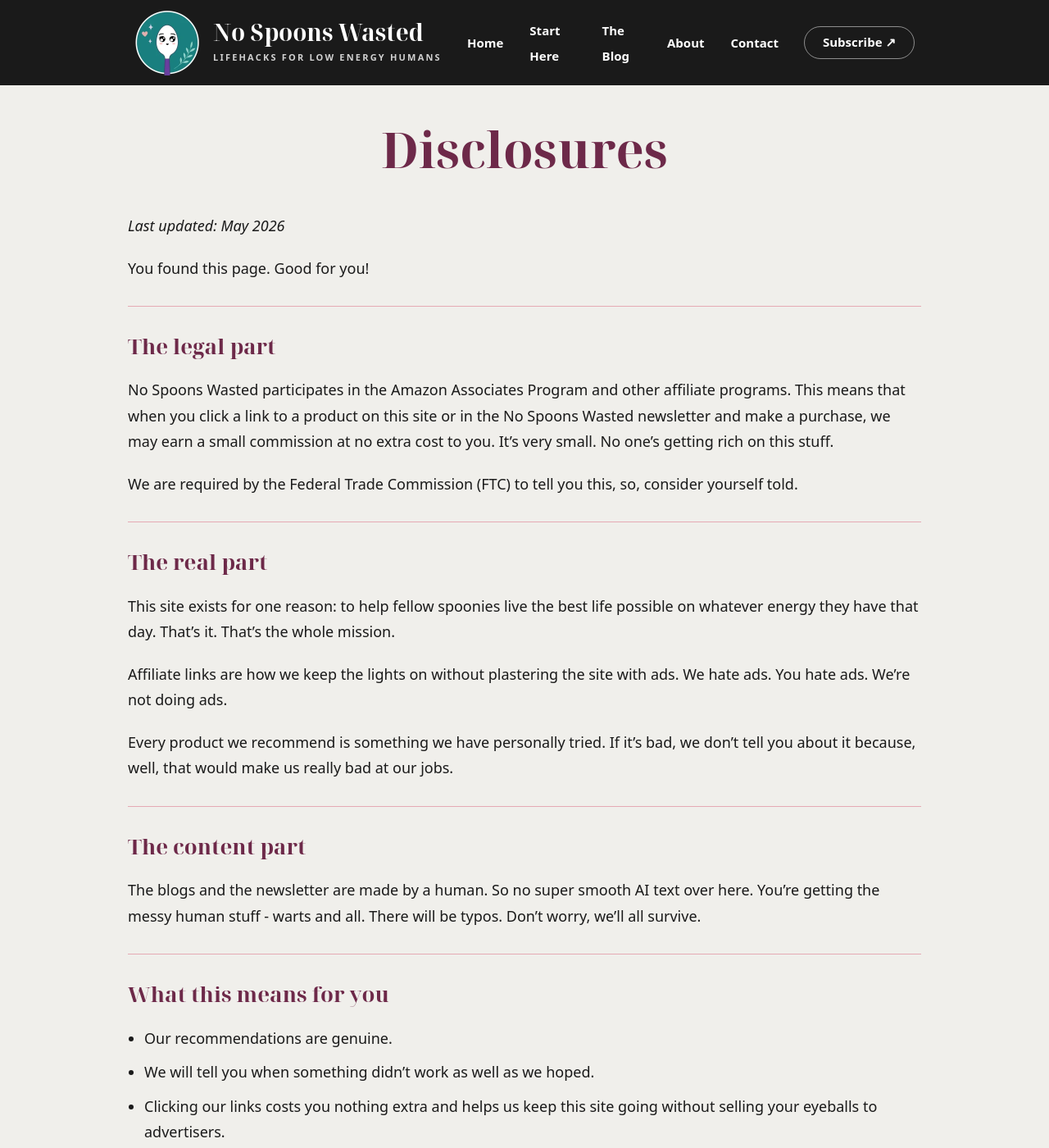
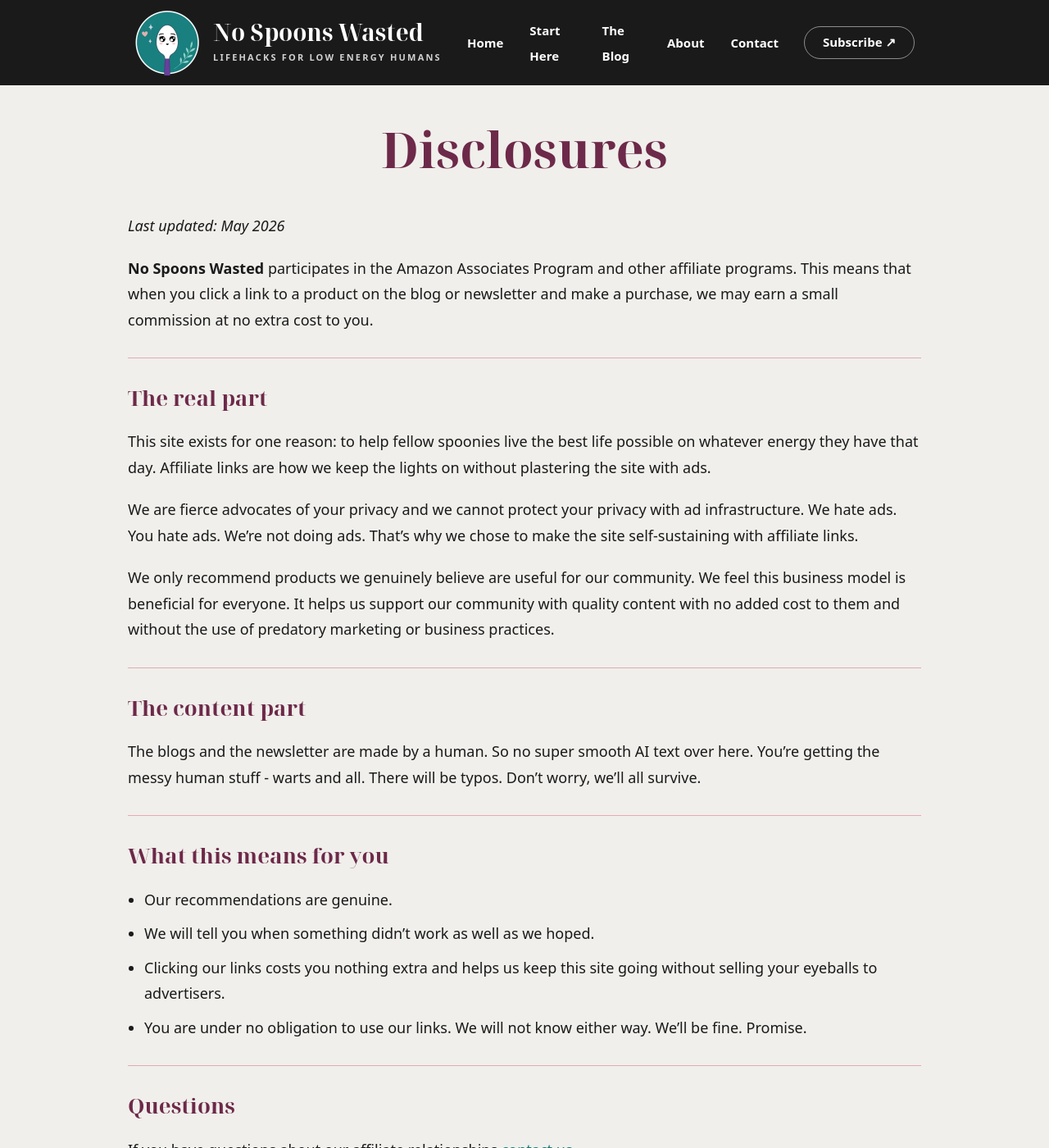
Before and after one commit to camp5456/nospoonswasted, a Jekyll site: the page built from _pages/disclosures.md, in a window 1280 px wide and 1400 px high. Shown: the whole window at 82% size. Built offline with Jekyll 4.4.1, drawn with Linux system fonts in a browser that asks for light colours; comment, search, counter and statistics services are not loaded; some of the changed text lies outside the part shown.

Commit message:
constrate updates and disclosure updates

```diff
--- a/_pages/disclosures.md
+++ b/_pages/disclosures.md
@@ -7,25 +7,17 @@
 
 *Last updated: May 2026*
 
-You found this page. Good for you!
-
----
-
-## The legal part
-
-No Spoons Wasted participates in the Amazon Associates Program and other affiliate programs. This means that when you click a link to a product on this site or in the No Spoons Wasted newsletter and make a purchase, we may earn a small commission at no extra cost to you. It's very small. No one's getting rich on this stuff.
-
-We are required by the Federal Trade Commission (FTC) to tell you this, so, consider yourself told.
+**No Spoons Wasted** participates in the Amazon Associates Program and other affiliate programs. This means that when you click a link to a product on the blog or newsletter and make a purchase, we may earn a small commission at no extra cost to you.
 
 ---
 
 ## The real part
 
-This site exists for one reason: to help fellow spoonies live the best life possible on whatever energy they have that day. That's it. That's the whole mission.
+This site exists for one reason: to help fellow spoonies live the best life possible on whatever energy they have that day. Affiliate links are how we keep the lights on without plastering the site with ads.
 
-Affiliate links are how we keep the lights on without plastering the site with ads. We hate ads. You hate ads. We're not doing ads.
+We are fierce advocates of your privacy and we cannot protect your privacy with ad infrastructure. We hate ads. You hate ads. We're not doing ads. That's why we chose to make the site self-sustaining with affiliate links.
 
-Every product we recommend is something we have personally tried. If it's bad, we don't tell you about it because, well, that would make us really bad at our jobs.
+We only recommend products we genuinely believe are useful for our community. We feel this business model is beneficial for everyone. It helps us support our community with quality content with no added cost to them and without the use of predatory marketing or business practices.
 
 ---
 
@@ -46,14 +38,20 @@
 
 ## Questions
 
-If you have questions about our affiliate relationships or want to know whether a specific product recommendation was sponsored, [contact us](/contact/).
+If you have questions about our affiliate relationships [contact us](/contact/).
 
 ---
 
 ## Partnership Requests
 
-We are crazy about trying new things. If you want to send us things to try, we absolutely will.
+We accept free products for honest reviews. If you want to send us products or services to try, we absolutely will.
 
-What's in it for you? Well if it helps us, even just a little, we will tell every spoonie we know. If it REALLY helps, we will shout it from the rooftops. Seriously. We will be your number one fan. We will come to your wedding and give you a really nice present. Why? Well, we want to help other spoonies. If you help us do that, you'll have a friend for life.
+**we do not accept payments in exchange for a good review**
 
-[Contact us](/contact/) to start a partnership.
+If we do not think the product will help, we will not publish any content about it. This blog has no interest in publishing negative or critical reviews.
+
+If we think the product will help other spoonies, we will reach out about an affiliate partnership were appropriate. Once a partnership is established, we will publish our honest review.
+
+Parnerships of this nature helps us generate revenue that keeps our site self-sufficient.
+
+If you are interested in this form of partnership, [Contact us](/contact/) to start a conversation.
--- a/css/_0-settings/color-scheme.scss
+++ b/css/_0-settings/color-scheme.scss
@@ -6,8 +6,8 @@
   --color-primary-mid: #d17082;
   --color-accent: #e5aab4;
   --color-accent-hero: #5CBCBB;
-  --color-link: #18807e;
-  --color-btn: #18807e;
+  --color-link: #157473;
+  --color-btn: #157473;
   --color-bg: #f0efeb;
   --color-text: #1a1a1a;
   --color-text-muted: #555555;
--- a/css/_2-base/base.scss
+++ b/css/_2-base/base.scss
@@ -38,7 +38,7 @@
 }
 
 *::selection {
-  background-color: transparent;
+  background-color: var(--color-accent);
 }
 
 :focus-visible {
```
Also changed, not shown: 5 other files.
